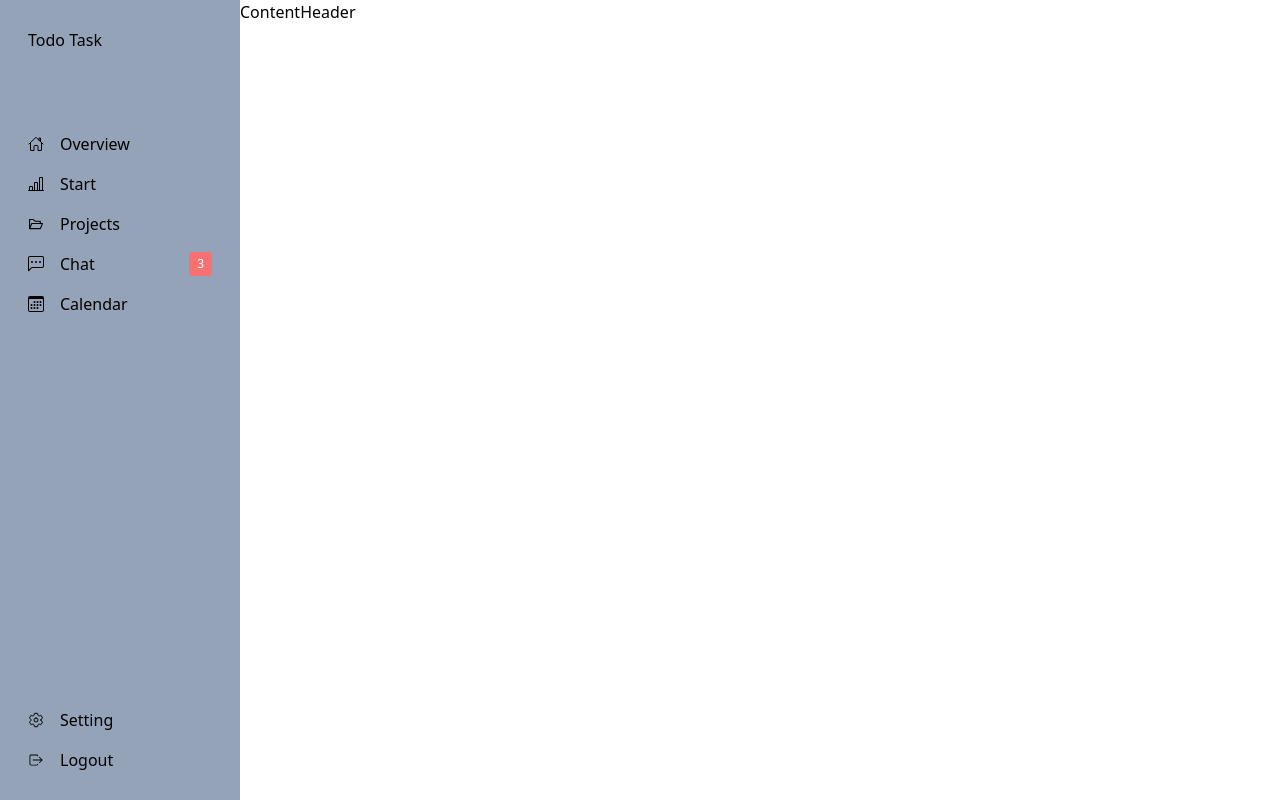
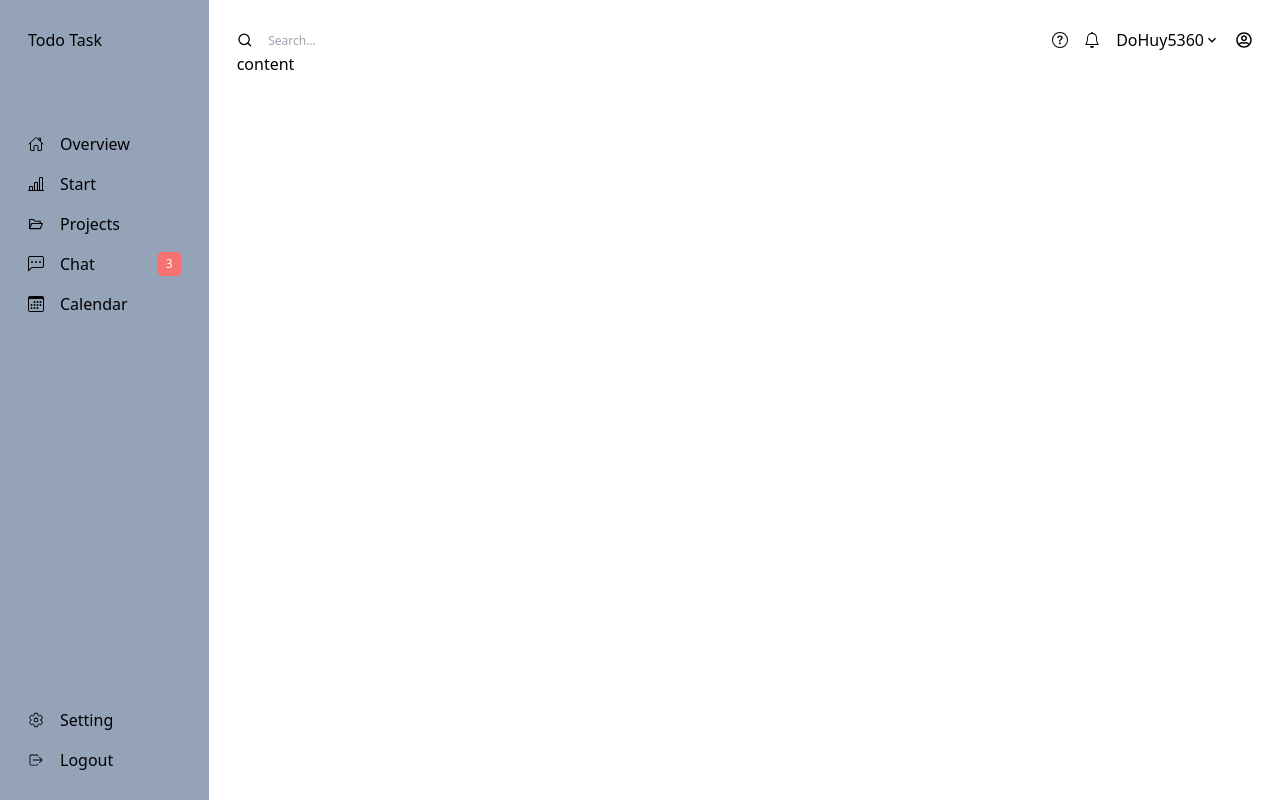
Before and after one commit to DoHuy5360/todo-task, a React (Create React App) app: page / in a window 1280 px wide. Built offline with nearby package versions, Linux system fonts and the light colour scheme.

Commit message:
Header 100%

```diff
--- a/src/components/Content/content.js
+++ b/src/components/Content/content.js
@@ -1,5 +1,5 @@
 function Content() {
-	return <>Content</>;
+	return <div>content</div>;
 }
 
 export default Content;
--- a/src/components/Layout/Header/header.js
+++ b/src/components/Layout/Header/header.js
@@ -1,5 +1,26 @@
+import { FiSearch } from "react-icons/fi";
+import { FaRegUserCircle } from "react-icons/fa";
+import { MdKeyboardArrowDown } from "react-icons/md";
+import { BsQuestionCircle, BsBell } from "react-icons/bs";
+
 function Header() {
-	return <>Header</>;
+	return (
+		<div className="flex gap-10 items-center justify-between">
+			<div className="flex gap-2 items-center w-full h-full">
+				<FiSearch />
+				<input className="select-all w-full pl-2 h-full text-xs" type="text" name="" placeholder="Search..." />
+			</div>
+			<div className="flex items-center gap-4">
+				<BsQuestionCircle />
+				<BsBell />
+				<div className="flex items-center">
+					<span>DoHuy5360</span>
+					<MdKeyboardArrowDown />
+				</div>
+				<FaRegUserCircle />
+			</div>
+		</div>
+	);
 }
 
 export default Header;
--- a/src/components/Layout/layout.js
+++ b/src/components/Layout/layout.js
@@ -4,10 +4,12 @@ import Sidebar from "./Sidebar/sidebar.js";
 function Layout({ children }) {
 	return (
 		<>
-			<div className="flex">
+			<div className="flex w-full">
 				<Sidebar />
-				{children}
-				<Header />
+				<div className="flex flex-col w-full p-7">
+					<Header />
+					{children}
+				</div>
 			</div>
 		</>
 	);
```
